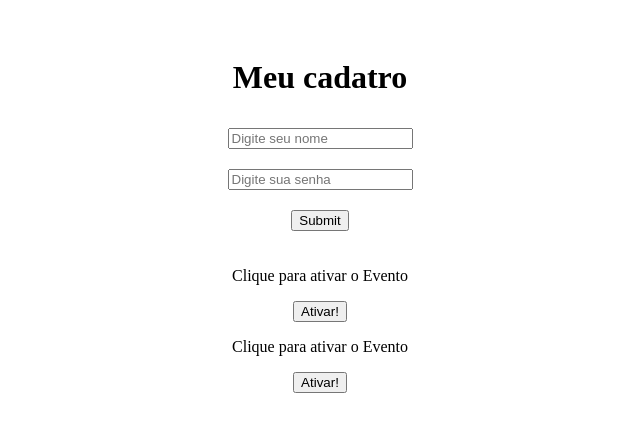
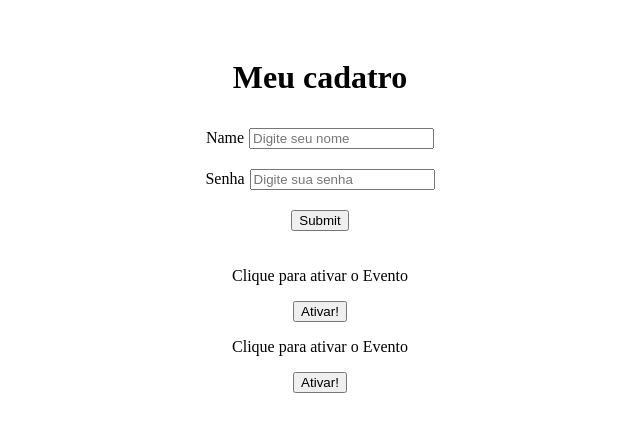
Before and after one commit to RusthenRonald/Projeto-React, a React (Create React App) app in the folder meu-projeto/: page / in a window 1280 px wide. Shown: the top 432 px of the page, without its empty margins (320-960 px from the left). Built offline with nearby package versions, Linux system fonts and the light colour scheme.

Commit message:
adicionando label e id

```diff
--- a/meu-projeto/src/components/Form.js
+++ b/meu-projeto/src/components/Form.js
@@ -8,11 +8,12 @@ function Form(){
             <h1>Meu cadatro</h1>
             <form onSubmit={Enviar}>
                 <div>
-                    <label htmlfor=''></label>
-                    <input type="text" placeholder="Digite seu nome"></input>
+                    <label htmlFor='name'>Name</label>
+                    <input type="text" placeholder="Digite seu nome" id='name'></input>
                 </div>
                 <div>
-                    <input type='password' placeholder='Digite sua senha'></input>
+                    <label htmlFor="senha">Senha</label>
+                    <input type='password' placeholder='Digite sua senha' id='senha'></input>
                 </div>
                 <div>
                     <input type="submit"></input>
--- a/meu-projeto/src/index.css
+++ b/meu-projeto/src/index.css
@@ -1,3 +1,6 @@
 div{
     padding: 10px;
 }
+label{
+    margin-right: 5px;
+}
```
